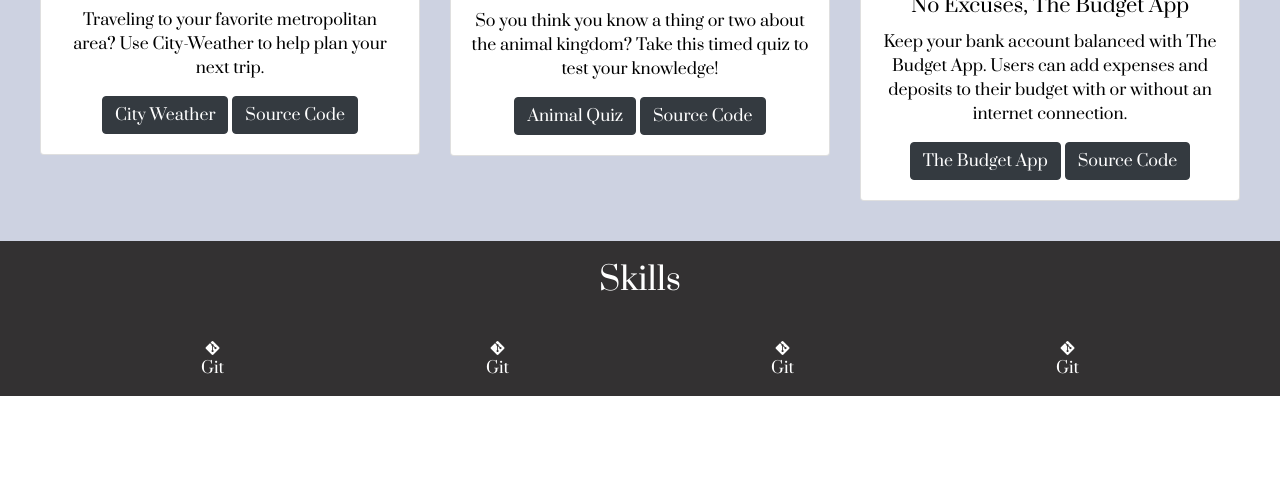
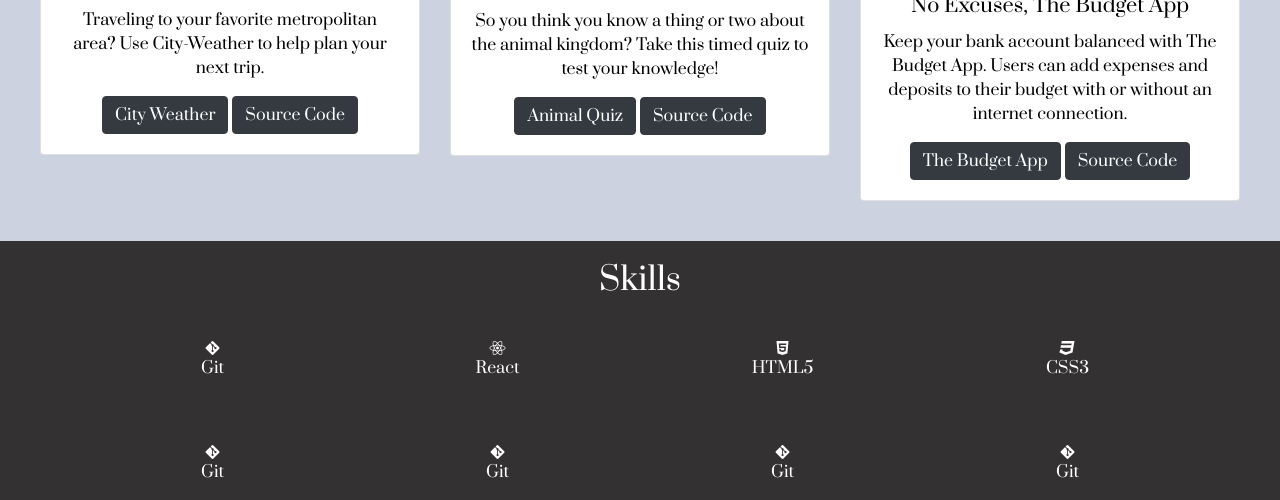
Before and after one commit to kmvanneste/Portfolio, a plain HTML site: page index.html in a window 1280 px wide. Shown: the part 2394-2894 px from the top of the page. Before the commit the page ends 2790 px from the top, so only its background shows below. Drawn offline with nearby package versions, Linux system fonts and the light colour scheme.

Commit message:
added a second row to the skills section

```diff
--- a/index.html
+++ b/index.html
@@ -182,6 +182,25 @@
                     <p>Git</p>
                 </div>
                 <div class="col-md-3 d-flex flex-column justify-content-center align-items-center">
+                    <i class="fab fa-react"></i>
+                    <p>React</p>
+                </div>
+                <div class="col-md-3 d-flex flex-column justify-content-center align-items-center">
+                    <i class="fab fa-html5"></i>
+                    <p>HTML5</p>
+                </div>
+                <div class="col-md-3 d-flex flex-column justify-content-center align-items-center">
+                    <i class="fab fa-css3"></i>
+                    <p>CSS3</p>
+                </div>
+            </div>
+            <br><br>
+            <div class="row">
+                <div class="col-md-3 d-flex flex-column justify-content-center align-items-center">
+                    <i class="fab fa-git-alt"></i>
+                    <p>Git</p>
+                </div>
+                <div class="col-md-3 d-flex flex-column justify-content-center align-items-center">
                     <i class="fab fa-git-alt"></i>
                     <p>Git</p>
                 </div>
```
